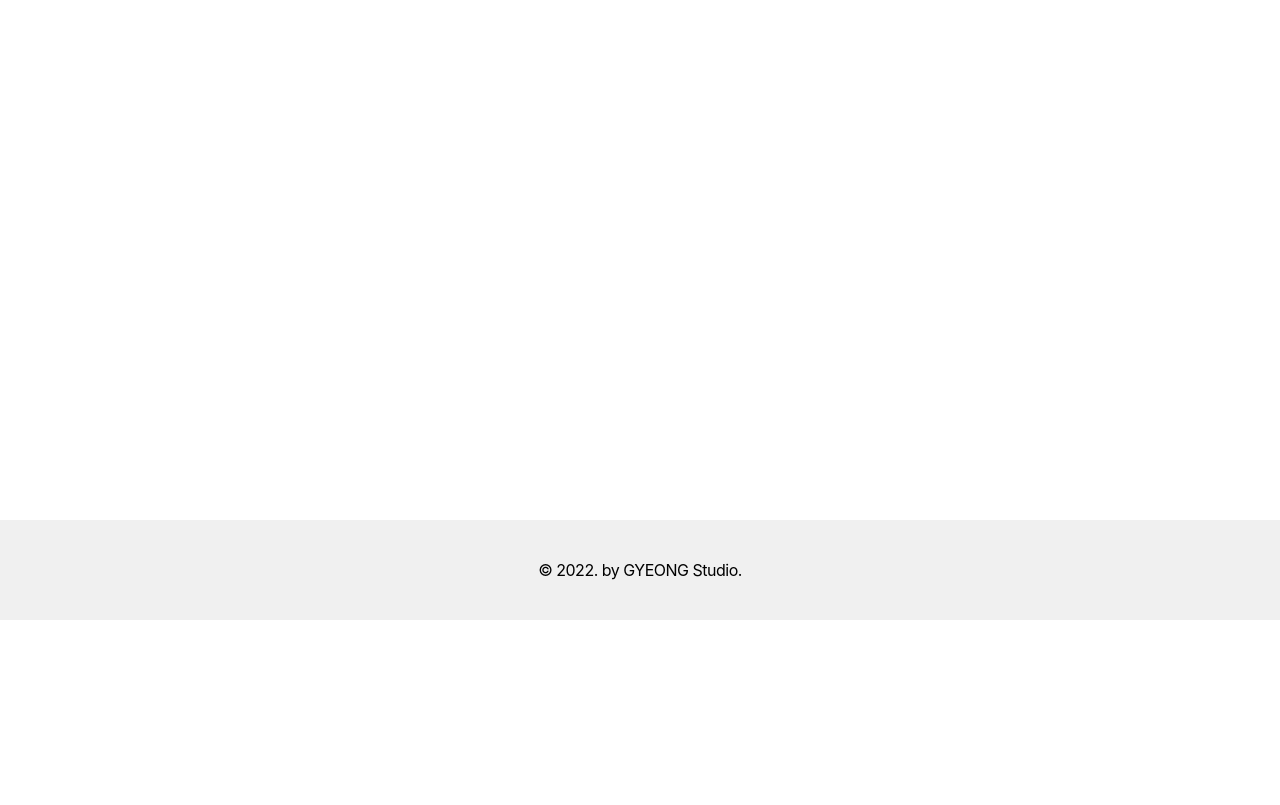
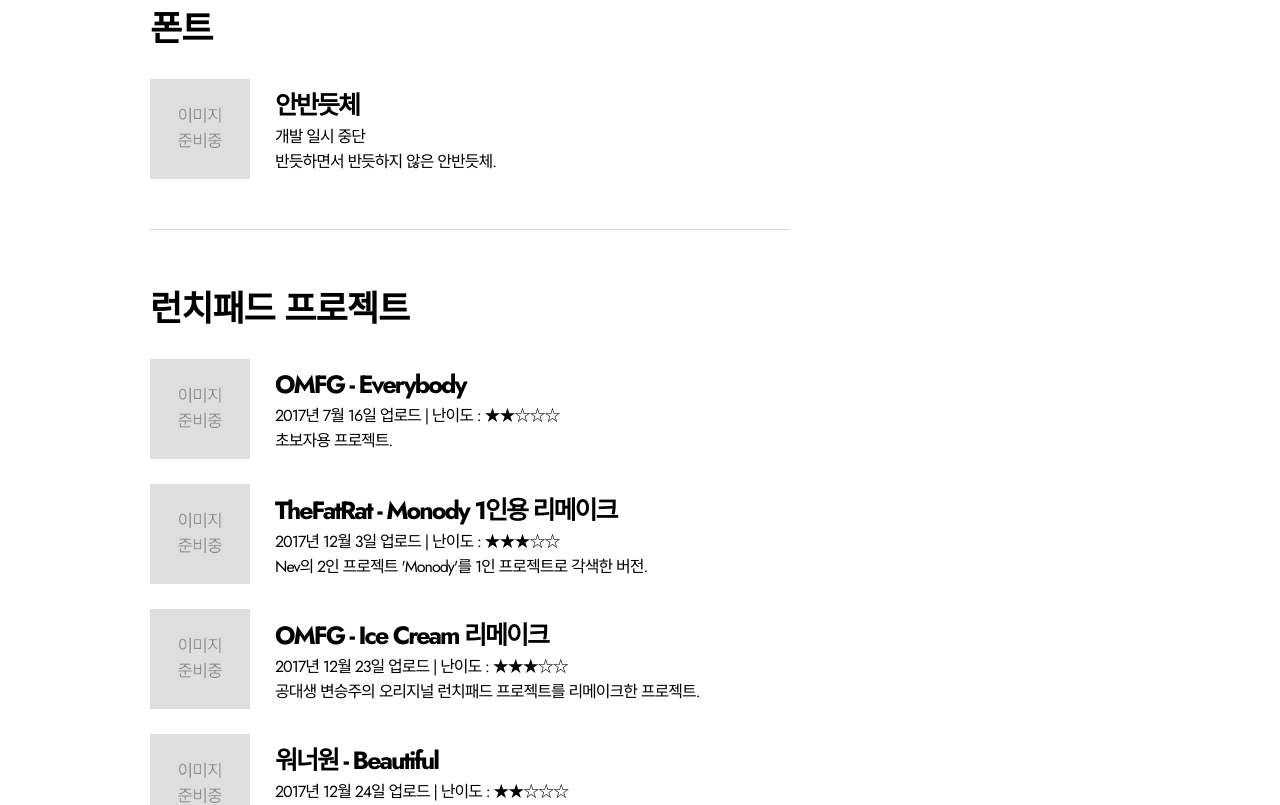
Before and after one commit to gyeongent/gyeongnet, a React (Create React App) app: page /download in a window 1280 px wide. Shown: the part 1060-1865 px from the top of the page. Before the commit the page ends 1680 px from the top, so only its background shows below. Built offline with nearby package versions, Linux system fonts and the light colour scheme; a web font is replaced by a local one.

Commit message:
funny feature

```diff
--- a/src/componenets/css/download.css
+++ b/src/componenets/css/download.css
@@ -1,5 +1,5 @@
 .downloadPage {
-    height: 1500px;
+    height: 2500px;
     width: 100%;
     overflow-y: hidden;
 }
@@ -86,6 +86,9 @@
 .DSBox {
     padding: 150px;
     padding-top: 100px;
+    align-self: flex-start;
+    height: max-content;
+    width: 50%;
 }
 
 .DSBTitle {
@@ -97,6 +100,7 @@
 .DCBox {
     display: flex;
     align-items: center;
+    margin-bottom: 25px;
 }
 
 .DetailImg {
@@ -126,6 +130,19 @@
 .DetailHr {
     margin-top: 50px;
     margin-bottom: 50px;
+}
+
+.SideTitle {
+    font-size: 130px;
+    position: absolute;
+    height: 100%;
+    right: 150px;
+    top: 800px;
+}
+
+.fixed {
+    position: fixed;
+    top: 100px;
 }
 
 @media only screen and (max-width: 768px) {
--- a/src/componenets/download.js
+++ b/src/componenets/download.js
@@ -1,6 +1,7 @@
 import React from 'react';
 import { Link } from 'react-router-dom';
 
+import SoonImg from '../img/soon.jpg';
 import GameCtrlIcon from '../img/game_controller.png';
 import Launchpad from '../img/launchpad.png';
 import Font from '../img/font.png';
@@ -68,6 +69,17 @@
 }
 
 function DetailSection(){
+
+    document.addEventListener('scroll', function(){
+        var st = document.getElementsByClassName('SideTitle')[0]
+
+        if(window.scrollY > 700){
+            st.classList.add('fixed');
+        } else {
+            st.classList.remove('fixed');
+        }
+    })
+
     return(
         <div className="DSBox">
             <div>
@@ -77,6 +89,28 @@
                 <DetailContent DtImg={HHBD} DtTitle="해피! 혀누의 생일" DtDesc={"2022년 6월 13일 출시 예정\n혀누의 생일을 기념해 만든 게임, 각종 미니게임들이 수록되어있다."}/>
             </div>
             <hr className="DetailHr"/>
+            <div>
+                <div className='DSBTitle'>
+                    폰트
+                </div>
+                <DetailContent DtImg={SoonImg} DtTitle="안반듯체" DtDesc={"개발 일시 중단\n반듯하면서 반듯하지 않은 안반듯체."}/>
+            </div>
+            <hr className="DetailHr"/>
+            <div>
+                <div className='DSBTitle'>
+                    런치패드 프로젝트
+                </div>
+                <DetailContent DtImg={SoonImg} DtTitle="OMFG - Everybody" DtDesc={"2017년 7월 16일 업로드 | 난이도 : ★★☆☆☆\n초보자용 프로젝트."}/>
+                <DetailContent DtImg={SoonImg} DtTitle="TheFatRat - Monody 1인용 리메이크" DtDesc={"2017년 12월 3일 업로드 | 난이도 : ★★★☆☆\nNev의 2인 프로젝트 'Monody'를 1인 프로젝트로 각색한 버전."}/>
+                <DetailContent DtImg={SoonImg} DtTitle="OMFG - Ice Cream 리메이크" DtDesc={"2017년 12월 23일 업로드 | 난이도 : ★★★☆☆\n공대생 변승주의 오리지널 런치패드 프로젝트를 리메이크한 프로젝트."}/>
+                <DetailContent DtImg={SoonImg} DtTitle="워너원 - Beautiful" DtDesc={"2017년 12월 24일 업로드 | 난이도 : ★★☆☆☆\n2017년 크리스마스 기념 프로젝트"}/>
+                <DetailContent DtImg={SoonImg} DtTitle="우원재 - 시차 리메이크" DtDesc={"2018년 1월 7일 업로드 | 배포하지 않음\nLINE SWITCH 콜라보 프로젝트"}/>
+                <DetailContent DtImg={SoonImg} DtTitle="DEAMN - Rendezvous" DtDesc={"2018년 1월 30일 업로드 | 난이도 : ★★★☆☆\n"}/>
+                <DetailContent DtImg={SoonImg} DtTitle="아이유 - 분홍신" DtDesc={"2018년 12월 26일 업로드 | 난이도 : ★★★☆☆\n2018년 크리스마스 기념 프로젝트"}/>
+            </div>
+            <div className="SideTitle">
+                ARCHIVE
+            </div>
         </div>
     );
 }
```
